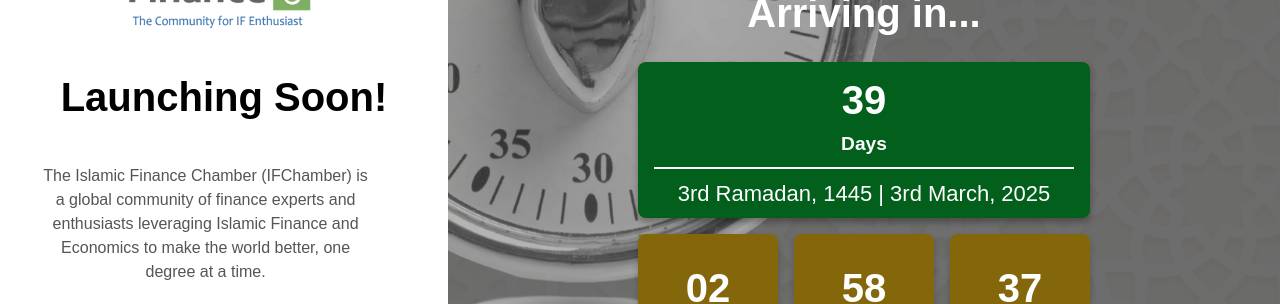
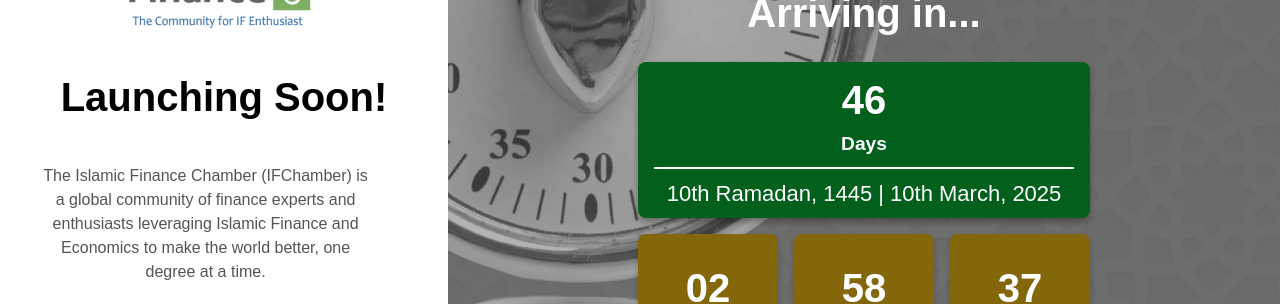
Before and after one commit to Abdl-Azeez/ifchmaber_comingsoon, a React (Create React App) app: page / in a window 1280 px wide. Shown: the part 207-511 px from the top of the page. Built offline with nearby package versions, Linux system fonts and the light colour scheme.

Commit message:
Update ComingSoon.jsx

```diff
--- a/src/pages/ComingSoon.jsx
+++ b/src/pages/ComingSoon.jsx
@@ -13,7 +13,7 @@ const ComingSoon = () => {
   });
 
   useEffect(() => {
-    const targetDate = new Date("2025-03-03T00:00:00Z");
+    const targetDate = new Date("2025-03-10T00:00:00Z");
 
     const updateCountdown = () => {
       const now = new Date();
@@ -143,7 +143,7 @@ const ComingSoon = () => {
             <p className="days-number">{timeLeft.days}</p>
             <span className="days-label">Days</span>
             <hr />
-            <p className="date-info">3rd Ramadan, 1445 | 3rd March, 2025</p>
+            <p className="date-info">10th Ramadan, 1445 | 10th March, 2025</p>
           </div>
 
           <div className="countdown-boxes">
```
